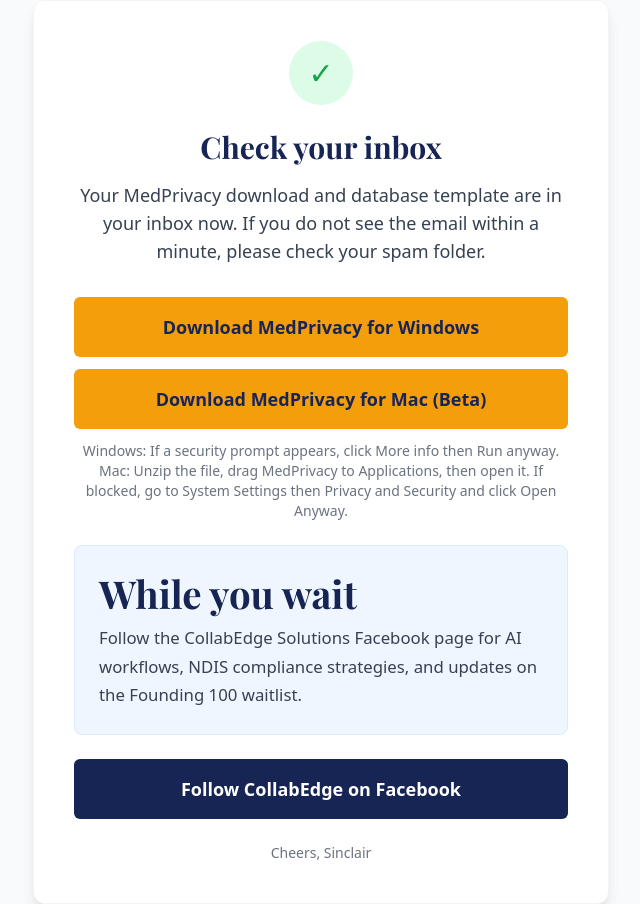
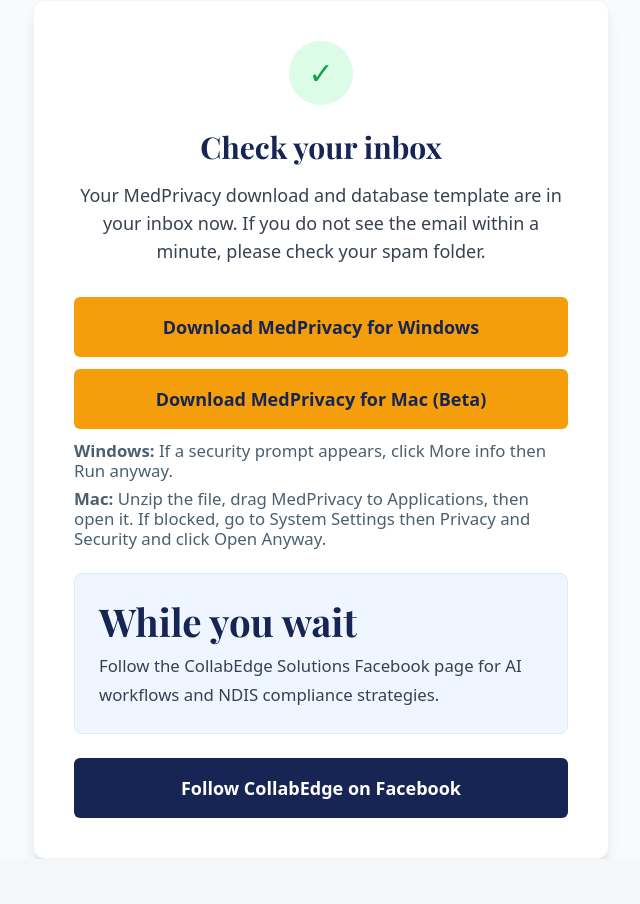
Before and after one commit to shurtis-0601/medprivacy, a Next.js app: page /founding-members/thank-you in a window 1280 px wide. Shown: the whole page, without its empty margins (319-959 px from the left). After the commit the page ends 859 px from the top, so only its background shows below. Built offline with nearby package versions, Linux system fonts and the light colour scheme.

Commit message:
Update page.tsx

```diff
--- a/app/founding-members/thank-you/page.tsx
+++ b/app/founding-members/thank-you/page.tsx
@@ -29,15 +29,19 @@
           </a>
         </div>
 
-        <p className="text-sm text-gray-500 mb-6">
-          Windows: If a security prompt appears, click More info then Run anyway.
-          Mac: Unzip the file, drag MedPrivacy to Applications, then open it. If blocked, go to System Settings then Privacy and Security and click Open Anyway.
-        </p>
+        <div className="text-sm text-gray-500 mb-6 text-left space-y-2">
+          <p>
+            <span className="font-semibold">Windows:</span> If a security prompt appears, click More info then Run anyway.
+          </p>
+          <p>
+            <span className="font-semibold">Mac:</span> Unzip the file, drag MedPrivacy to Applications, then open it. If blocked, go to System Settings then Privacy and Security and click Open Anyway.
+          </p>
+        </div>
 
         <div className="bg-blue-50 border border-blue-100 rounded-lg p-6 mb-6 text-left">
           <h2 className="font-bold text-blue-950 mb-2">While you wait</h2>
           <p className="text-gray-700">
-            Follow the CollabEdge Solutions Facebook page for AI workflows, NDIS compliance strategies, and updates on the Founding 100 waitlist.
+            Follow the CollabEdge Solutions Facebook page for AI workflows and NDIS compliance strategies.
           </p>
         </div>
 
@@ -50,9 +54,6 @@
           Follow CollabEdge on Facebook
         </a>
 
-        <p className="text-sm text-gray-500 mt-6">
-          Cheers, Sinclair
-        </p>
       </div>
     </div>
   );
```
